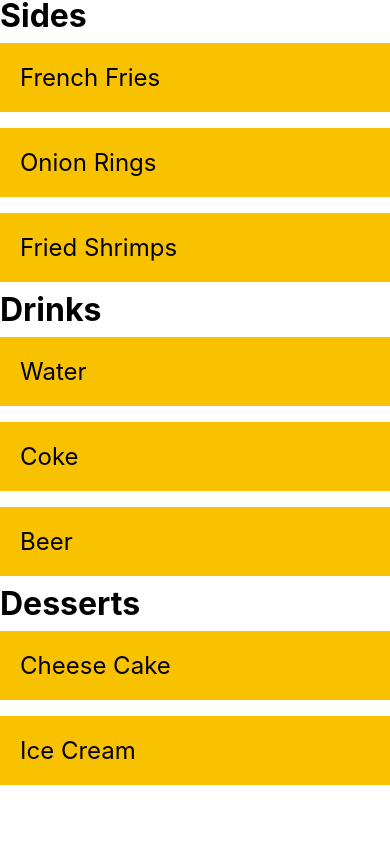
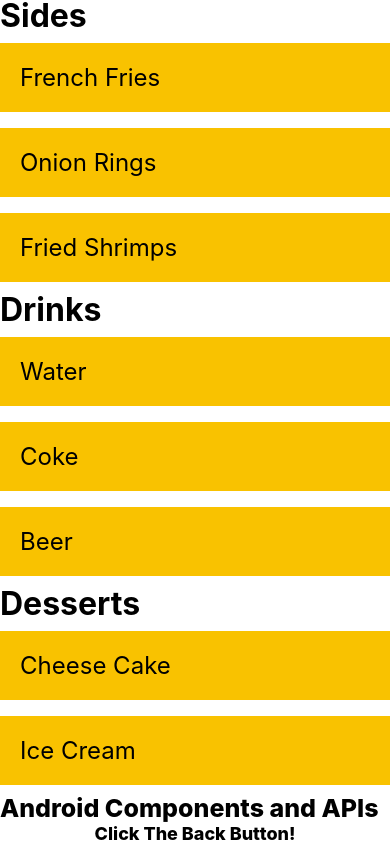
Before and after one commit to ariful4966/react-native-components, a React Native app: screen / in a window 390 px wide. Shown: the part 2401-3245 px from the top of the page. Before the commit the page ends 3194 px from the top, so only its background shows below. Built offline with nearby package versions, Linux system fonts and the light colour scheme.

Commit message:
application go back confirmation dialog box

```diff
--- a/App.js
+++ b/App.js
@@ -1,5 +1,5 @@
 import React from 'react';
-import { SafeAreaView, ScrollView } from 'react-native';
+import { SafeAreaView, ScrollView, StyleSheet, Text, View } from 'react-native';
 import ViewComponent from './components/ViewComponent/ViewComponent';
 import TextComponent from './components/TextComponent/TextComponent';
 import ImgComponent from './components/ImgComponent/ImgComponent';
@@ -10,8 +10,15 @@ import ButtonComponent from './components/ButtonComponent/ButtonComponent';
 import SwitchComponet from './components/SwitchComponent/SwitchComponet';
 import FlatListComponent from './components/FlatListComponent.js/FlatListComponent';
 import SectionListComponent from './components/SectionListComponent/SectionListComponent';
+import BackHandlerComponent from './components/BackHandlerComponent/BackHandlerComponent';
 
 const App = () => {
+  const style = StyleSheet.create({
+    sectionHeading:{
+      fontSize: 25,
+      fontWeight: '800'
+    }
+  })
   return (
     <SafeAreaView>
       <ScrollView>
@@ -27,6 +34,11 @@ const App = () => {
 
         <FlatListComponent/>
         <SectionListComponent/>
+
+        <View>
+          <Text style={style.sectionHeading}>Android Components and APIs</Text>
+          <BackHandlerComponent/>
+        </View>
       </ScrollView>
     </SafeAreaView>
   );
--- /dev/null
+++ b/components/BackHandlerComponent/BackHandlerComponent.js
@@ -0,0 +1,44 @@
+import React, {useEffect} from 'react';
+import {Alert, BackHandler, StyleSheet, Text, View} from 'react-native';
+
+const BackHandlerComponent = () => {
+  const backAction = () => {
+    Alert.alert('Hold on!', 'Are you sure? you want to go back.', [
+      {
+        text: 'Cancel',
+        onPress: () => null,
+        style: 'cancel',
+      },
+      {
+        text: 'Yes',
+        onPress: () => BackHandler.exitApp(),
+      },
+    ]);
+    return true;
+  };
+
+  useEffect(() => {
+    BackHandler.addEventListener('hardwareBackPress', backAction);
+
+    return () =>
+      BackHandler.removeEventListener('hardwareBackPress', backAction);
+  }, []);
+  return (
+    <View style={style.container}>
+      <Text style={style.text}>Click The Back Button!</Text>
+    </View>
+  );
+};
+const style = StyleSheet.create({
+    container:{
+        flex: 1,
+        justifyContent: 'center',
+        alignItems: 'center'
+    },
+    text:{
+        fontWeight:'800',
+        fontSize: 18
+    }
+})
+
+export default BackHandlerComponent;
```
Also changed, not shown: 1 other file (tests, documents, lock files or other folders).
